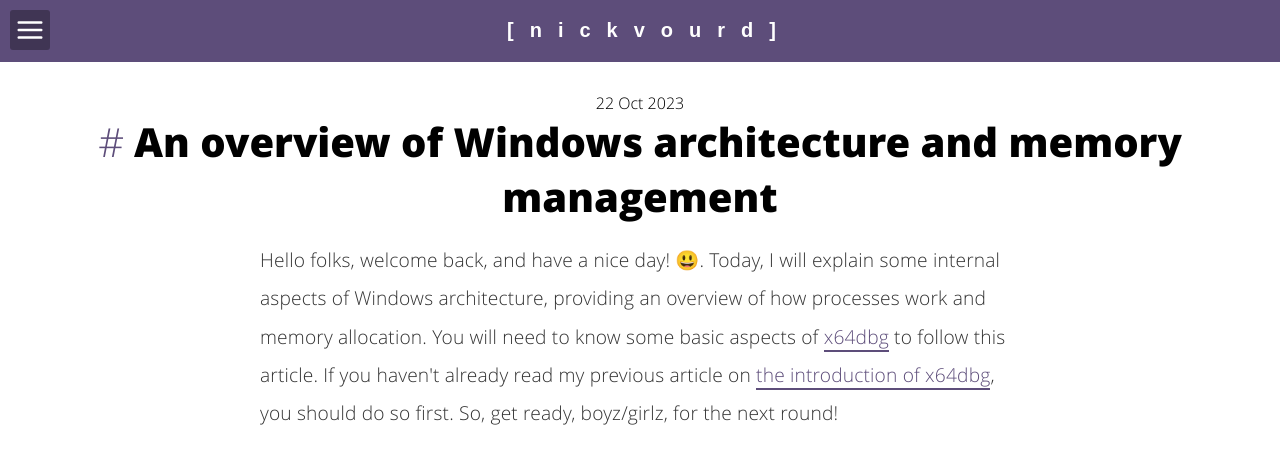
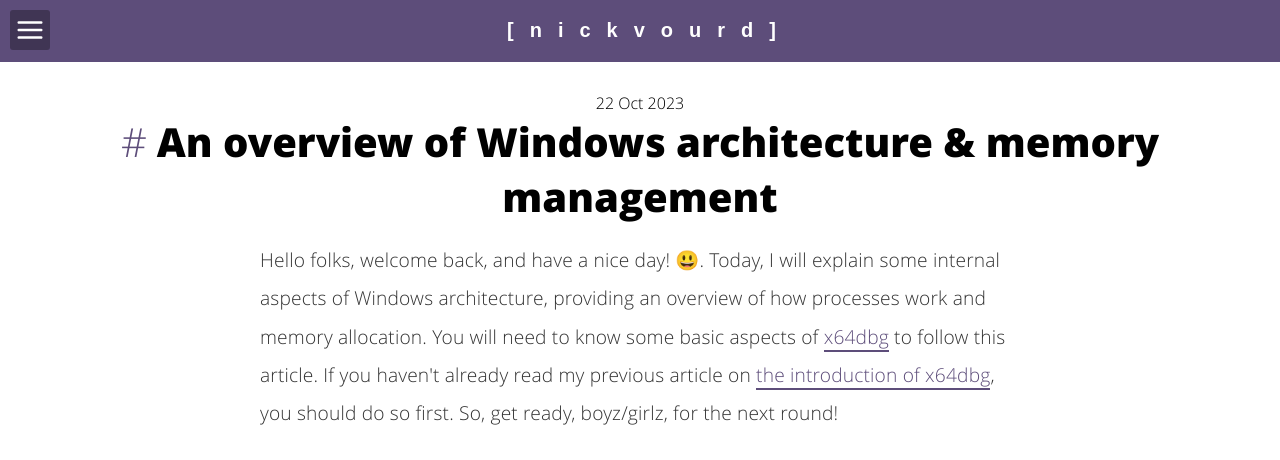
Before and after one commit to nickvourd/nickvourd.github.io, a Jekyll site: the page built from _posts/2023-10-22-an-overview-of-windows-arch.md, in a window 1280 px wide and 900 px high, cut to the strip 0-460 px from the top of the window. Built offline with Jekyll 4.4.1, drawn with Linux system fonts in a browser that asks for light colours.

Commit message:
Update 2023-10-22-an-overview-of-windows-arch.md

```diff
--- a/_posts/2023-10-22-an-overview-of-windows-arch.md
+++ b/_posts/2023-10-22-an-overview-of-windows-arch.md
@@ -1,6 +1,6 @@
 ---
 layout: post
-title: "An overview of Windows architecture and memory management"
+title: "An overview of Windows architecture & memory management"
 image: ""
 date: 2023-10-22 10:10:02
 tags:
@@ -140,7 +140,7 @@ function topFunction() {
 <p>Hello folks, welcome back, and have a nice day! 😃. Today, I will explain some internal aspects of Windows architecture, providing an overview of how processes work and memory allocation. You will need to know some basic aspects of <a href="https://x64dbg.com">x64dbg</a> to follow this article. If you haven't already read my previous article on <a href="https://nickvourd.github.io/x64dbg-intro/">the introduction of x64dbg</a>, you should do so first. So, get ready, boyz/girlz, for the next round!</p>
 
 <div style="display: flex; justify-content: center;">
-    <iframe src="https://giphy.com/embed/7WvAUvZZTRpSuudobh" width="480" height="270" frameBorder="0" class="giphy-embed" allowFullScreen></iframe>
+    <iframe src="https://giphy.com/embed/7WvAUvZZTRpSuudobh" width="480" height="350" frameBorder="0" class="giphy-embed" allowFullScreen></iframe>
 </div>
 
 <h3>x86/x86-64</h3>
```
